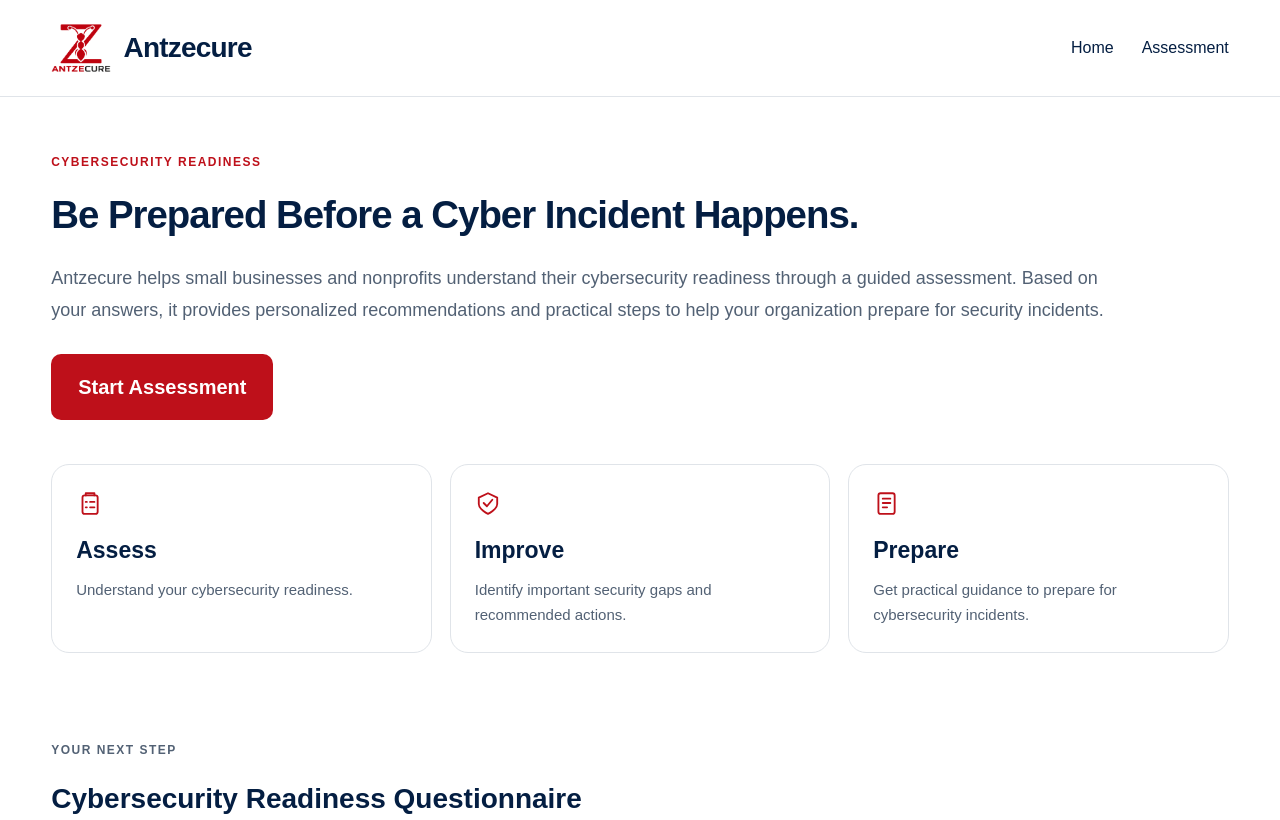
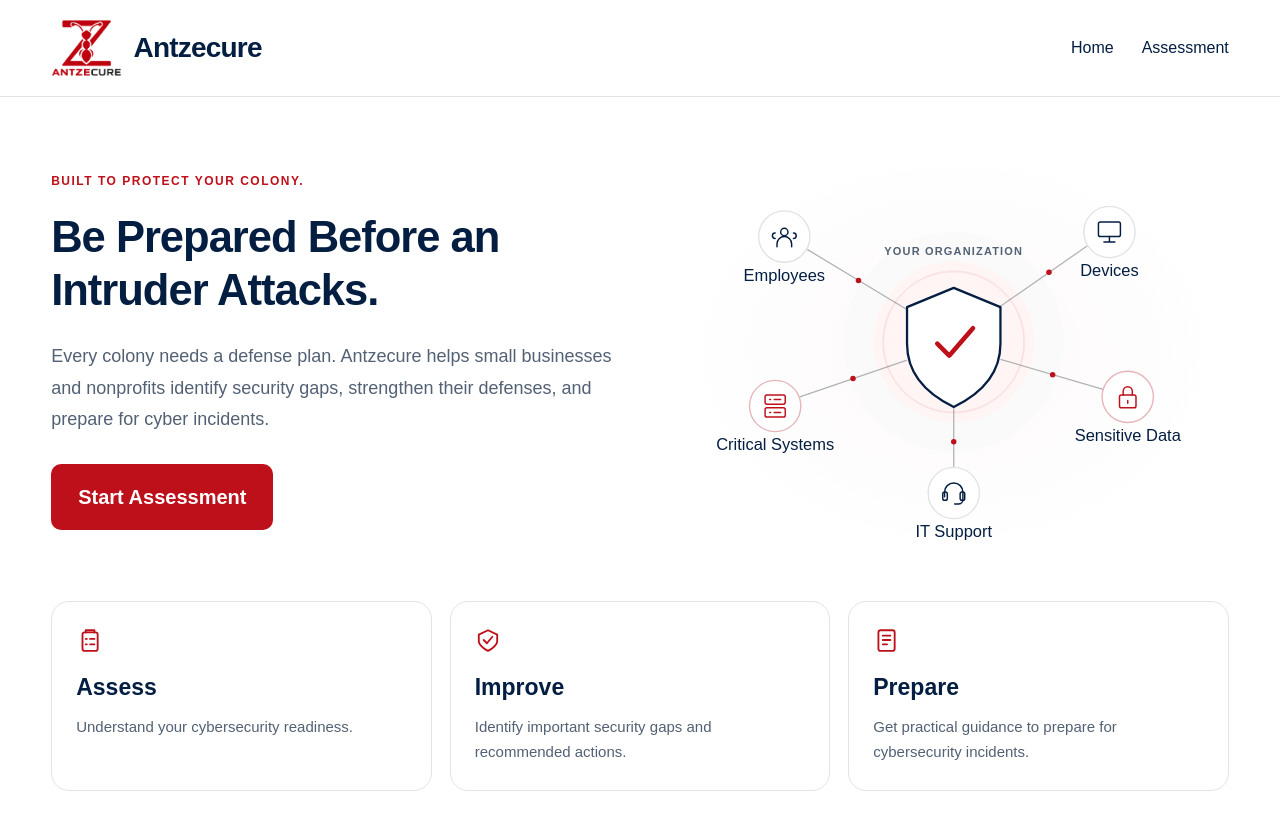
Before and after one commit to andreadavs21/Antzecure-Cybersecurity-Readiness, a plain HTML site: page index.html in a window 1280 px wide. Shown: the top 820 px of the page. Drawn offline with Linux system fonts and the light colour scheme.

Commit message:
Add connected colony network hero illustration

```diff
--- a/index.html
+++ b/index.html
@@ -14,7 +14,7 @@
 <div class="homepage-panel" id="home">
 <header>
     <nav class="navigation" aria-label="Main navigation">
-        <a class="brand" href="#home" aria-label="Antzecure home"><img class="brand-logo" src="public/assets/antzecure-logo.png" alt="" width="65" height="52" fetchpriority="high"><span>Antzecure</span></a>
+        <a class="brand" href="#home" aria-label="Antzecure home"><img class="brand-logo" src="public/assets/antzecure-logo.png" alt="" width="70" height="56" fetchpriority="high"><span>Antzecure</span></a>
         <div class="nav-links">
             <a href="#home">Home</a>
             <a href="#assessment">Assessment</a>
@@ -25,11 +25,62 @@
 
     <section class="hero" aria-labelledby="hero-title">
         <div class="hero-copy">
-            <p class="eyebrow">CYBERSECURITY READINESS</p>
-            <h1 id="hero-title">Be Prepared Before a Cyber Incident Happens.</h1>
-            <p class="hero-description">Antzecure helps small businesses and nonprofits understand their cybersecurity readiness through a guided assessment. Based on your answers, it provides personalized recommendations and practical steps to help your organization prepare for security incidents.</p>
+            <p class="eyebrow">BUILT TO PROTECT YOUR COLONY.</p>
+            <h1 id="hero-title">Be Prepared Before an Intruder Attacks.</h1>
+            <p class="hero-description">Every colony needs a defense plan. Antzecure helps small businesses and nonprofits identify security gaps, strengthen their defenses, and prepare for cyber incidents.</p>
             <a class="button" href="#assessment">Start Assessment</a>
         </div>
+        <figure class="colony-illustration">
+            <svg class="colony-network" viewBox="0 0 600 450" role="img" aria-labelledby="colony-title colony-description">
+                <title id="colony-title">Connected Colony Network</title>
+                <desc id="colony-description">A central shield protects the organization, connected to employees, devices, critical systems, sensitive data, and IT support.</desc>
+                <circle cx="300" cy="215" r="120" fill="#fafafa"/>
+                <circle cx="300" cy="215" r="88" fill="#fff5f5"/>
+                <g class="colony-connections" fill="none" stroke="#B1B3B3" stroke-width="1.4">
+                    <path d="M140 114 256 184"/>
+                    <path d="M446 110 344 181"/>
+                    <path d="M132 275 249 235"/>
+                    <path d="M464 267 351 234"/>
+                    <path d="M300 279v73"/>
+                </g>
+                <g fill="#BE101A">
+                    <circle cx="196" cy="148" r="3"/>
+                    <circle cx="404" cy="139" r="3"/>
+                    <circle cx="190" cy="255" r="3"/>
+                    <circle cx="408" cy="251" r="3"/>
+                    <circle cx="300" cy="324" r="3"/>
+                </g>
+                <circle class="colony-pulse" cx="300" cy="215" r="77" fill="none" stroke="#BE101A" stroke-width="1" opacity="0.18"/>
+                <text class="colony-center-label" x="300" y="120" text-anchor="middle">YOUR ORGANIZATION</text>
+                <path d="m300 156 51 21v40c0 34-22 55-51 69-29-14-51-35-51-69v-40l51-21Z" fill="#FFFFFF" stroke="#041E42" stroke-width="2.5" stroke-linejoin="round"/>
+                <path d="m282 217 13 13 26-30" fill="none" stroke="#BE101A" stroke-width="5" stroke-linecap="round" stroke-linejoin="round"/>
+                <g class="colony-node">
+                    <circle cx="115" cy="100" r="28"/>
+                    <g transform="translate(103 88)"><circle cx="12" cy="7" r="4"/><path d="M4 23v-3a8 8 0 0 1 16 0v3M2 8a3 3 0 0 0 0 6m20-6a3 3 0 0 1 0 6"/></g>
+                    <text x="115" y="148" text-anchor="middle">Employees</text>
+                </g>
+                <g class="colony-node">
+                    <circle cx="470" cy="95" r="28"/>
+                    <g transform="translate(457 83)"><rect x="1" y="1" width="24" height="16" rx="2"/><path d="M13 17v5M7 23h12"/></g>
+                    <text x="470" y="143" text-anchor="middle">Devices</text>
+                </g>
+                <g class="colony-node colony-node-accent">
+                    <circle cx="105" cy="285" r="28"/>
+                    <g transform="translate(93 272)"><rect x="1" y="1" width="22" height="10" rx="2"/><rect x="1" y="15" width="22" height="10" rx="2"/><path d="M6 6h1m4 0h7M6 20h1m4 0h7"/></g>
+                    <text x="105" y="333" text-anchor="middle">Critical Systems</text>
+                </g>
+                <g class="colony-node colony-node-accent">
+                    <circle cx="490" cy="275" r="28"/>
+                    <g transform="translate(478 262)"><rect x="3" y="11" width="18" height="14" rx="2"/><path d="M7 11V7a5 5 0 0 1 10 0v4M12 17v3"/></g>
+                    <text x="490" y="323" text-anchor="middle">Sensitive Data</text>
+                </g>
+                <g class="colony-node">
+                    <circle cx="300" cy="380" r="28"/>
+                    <g transform="translate(288 367)"><path d="M2 17v-5a10 10 0 0 1 20 0v8a5 5 0 0 1-5 5h-4"/><rect x="0" y="12" width="5" height="9" rx="2"/><rect x="19" y="12" width="5" height="9" rx="2"/></g>
+                    <text x="300" y="428" text-anchor="middle">IT Support</text>
+                </g>
+            </svg>
+        </figure>
     </section>
     <section class="feature-cards" aria-label="How Antzecure helps">
         <article class="feature-card">
--- a/style.css
+++ b/style.css
@@ -20,14 +20,16 @@ a:focus-visible, button:focus-visible, input:focus-visible, select:focus-visible
 header { border-bottom: 1px solid var(--border); }
 .navigation { min-height: 96px; padding: 18px var(--page-padding); display: flex; align-items: center; justify-content: space-between; gap: 24px; }
 .brand { display: inline-flex; align-items: center; gap: 12px; min-width: 0; flex-shrink: 0; font-size: 28px; font-weight: 800; letter-spacing: -0.8px; text-decoration: none; }
-.brand-logo { display: block; width: auto; height: 48px; max-height: 50px; max-width: 64px; object-fit: contain; flex: 0 0 auto; }
+.brand-logo { display: block; width: auto; height: 56px; max-height: 56px; max-width: 72px; object-fit: contain; flex: 0 0 auto; }
 .nav-links { display: flex; gap: 28px; align-items: center; font-size: 16px; }
 .nav-links a { text-decoration: none; white-space: nowrap; padding-block: 10px; }
 .nav-links a:hover { color: var(--red); }
-.hero { padding: 56px var(--page-padding) 44px; }
+.hero { display: grid; grid-template-columns: minmax(0, 1.05fr) minmax(0, 1fr); gap: clamp(24px, 4vw, 64px); align-items: center; padding: 48px var(--page-padding) 44px; }
+.hero-copy { min-width: 0; }
+.hero h1 { max-width: 600px; font-size: clamp(36px, 3.4vw, 48px); }
 .eyebrow { color: var(--red); font-size: 12px; letter-spacing: 1.5px; font-weight: 700; margin: 0 0 20px; }
 h1 { font-size: clamp(36px, 3vw, 44px); line-height: 1.22; letter-spacing: -1px; margin: 0 0 24px; font-weight: 700; }
-.hero-description { color: var(--muted); font-size: 18px; line-height: 1.75; margin: 0 0 28px; max-width: 1080px; }
+.hero-description { color: var(--muted); font-size: 18px; line-height: 1.75; margin: 0 0 28px; max-width: 590px; }
 .button { display: inline-flex; align-items: center; justify-content: center; background: var(--red); color: white; padding: 17px 27px; border-radius: 10px; font-size: 20px; font-weight: 700; text-decoration: none; }
 .button:hover { background: #a7101a; }
 .feature-cards { margin-inline: var(--page-padding); display: grid; grid-template-columns: repeat(3, minmax(0, 1fr)); gap: 18px; }
@@ -87,7 +89,7 @@ footer p { margin: 0; }
     .homepage-panel { padding-bottom: 20px; }
     .navigation { min-height: 80px; flex-wrap: wrap; gap: 8px 16px; padding-block: 14px; }
     .brand { font-size: 22px; gap: 8px; }
-    .brand-logo { height: 40px; max-height: 40px; max-width: 52px; }
+    .brand-logo { height: 44px; max-height: 44px; max-width: 57px; }
     .nav-links { width: 100%; justify-content: flex-end; gap: 22px; font-size: 13px; }
     .nav-links a { padding-block: 6px; }
     .hero { padding: 32px var(--page-padding); }
@@ -291,3 +293,30 @@ footer p { margin: 0; }
 #explainTermsHint { margin: 6px 0 0 30px; color: var(--muted); font-size: 12px; line-height: 1.6; }
 .plain-language-help { margin: 8px 0 0; color: var(--muted); font-size: 13px; line-height: 1.65; }
 @media (max-width: 480px) { .plain-language-setting { padding: 14px; } .plain-language-toggle { font-size: 14px; } }
+
+/* Lightweight, self-contained colony illustration; no dashboard panel or external assets. */
+.colony-illustration { min-width: 0; margin: 0; width: 100%; max-width: 600px; justify-self: center; background: radial-gradient(ellipse at center, #fcf8f8 0%, #FFFFFF 68%); }
+.colony-network { display: block; width: 100%; height: auto; overflow: visible; }
+.colony-node > circle { fill: #FFFFFF; stroke: #dfe3e7; stroke-width: 1.5; }
+.colony-node > g { fill: none; stroke: var(--navy); stroke-width: 1.6; stroke-linecap: round; stroke-linejoin: round; }
+.colony-node-accent > circle { stroke: #e7b4b8; }
+.colony-node-accent > g { stroke: var(--red); }
+.colony-node text { fill: var(--navy); font: 500 18px Arial, sans-serif; }
+.colony-center-label { fill: var(--muted); font: 600 12px Arial, sans-serif; letter-spacing: 1.3px; }
+.colony-pulse { animation: colony-breathe 6s ease-in-out infinite; }
+@keyframes colony-breathe { 0%, 100% { opacity: 0.12; } 50% { opacity: 0.35; } }
+@media (max-width: 900px) {
+    .hero { gap: 24px; }
+    .hero h1 { font-size: 36px; }
+}
+@media (max-width: 800px) {
+    .hero { grid-template-columns: minmax(0, 1fr); gap: 20px; }
+    .hero h1 { font-size: 34px; }
+    .colony-illustration { max-width: 520px; }
+}
+@media (max-width: 480px) {
+    .hero h1 { font-size: 32px; }
+    .colony-node text { font-size: 20px; }
+    .colony-center-label { font-size: 13px; letter-spacing: 0.8px; }
+}
+@media (prefers-reduced-motion: reduce) { .colony-pulse { animation: none; opacity: 0.18; } }
```
